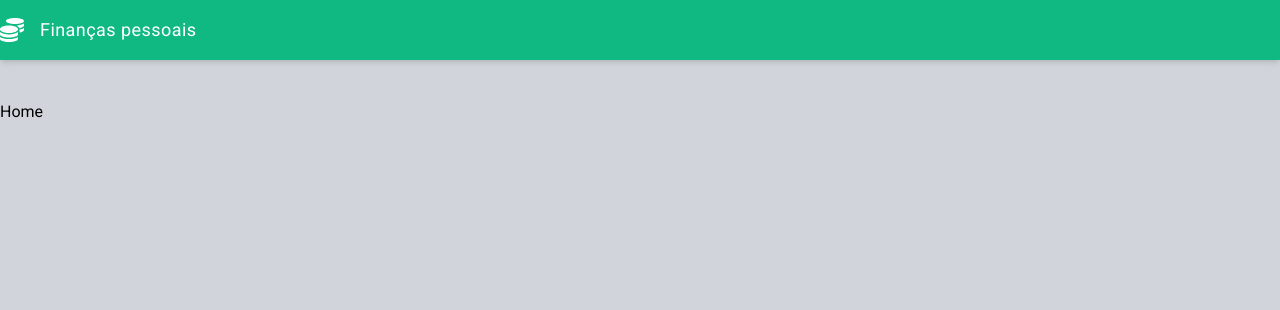
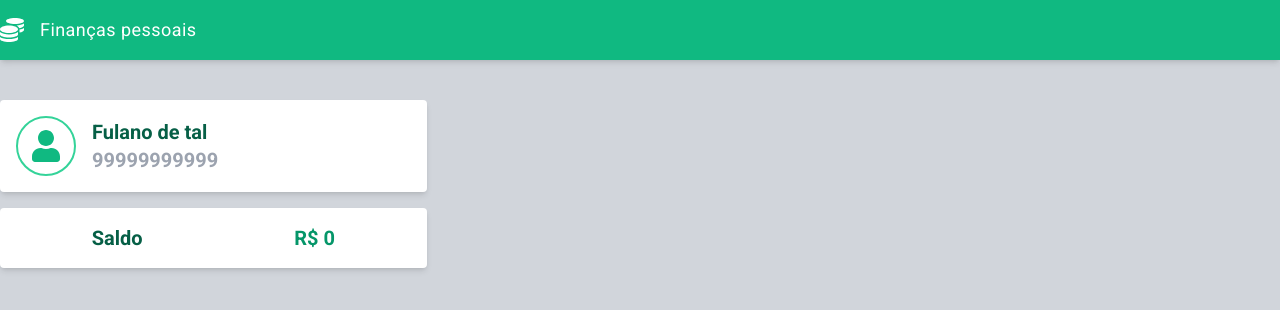
Before and after one commit to brunodassisf/personal-finance-management, a Next.js app: page / in a window 1280 px wide. Shown: the top 310 px of the page. Built offline with nearby package versions, Linux system fonts and the light colour scheme.

Commit message:
Refactor - add Balance componento to the root page

```diff
--- a/src/app/page.tsx
+++ b/src/app/page.tsx
@@ -1,3 +1,14 @@
+import Balance from 'components/Balance';
+
 export default function HomeScreen() {
-  return <div>Home</div>;
+  const data = {
+    name: 'Fulano de tal',
+    phone: 99999999999,
+    balance: 0
+  };
+  return (
+    <div className="grid grid-cols-3">
+      <Balance info={data} />
+    </div>
+  );
 }
```
